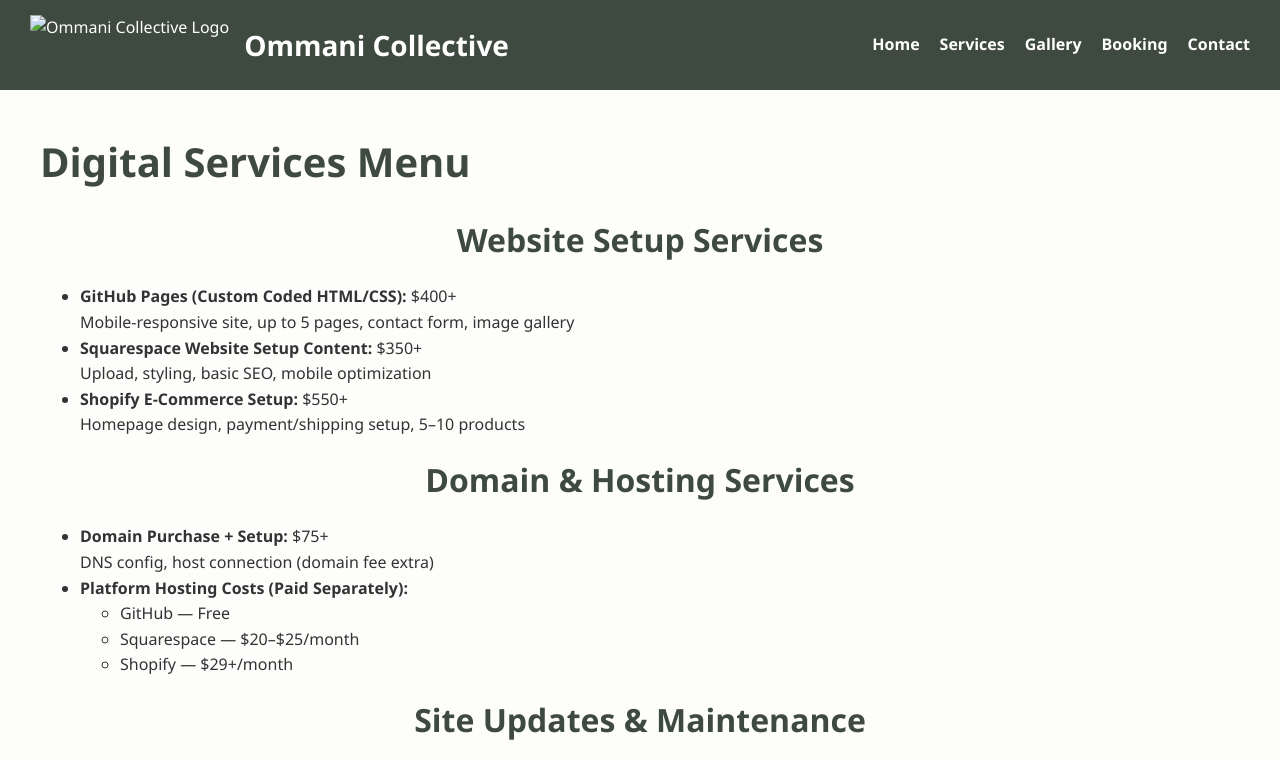
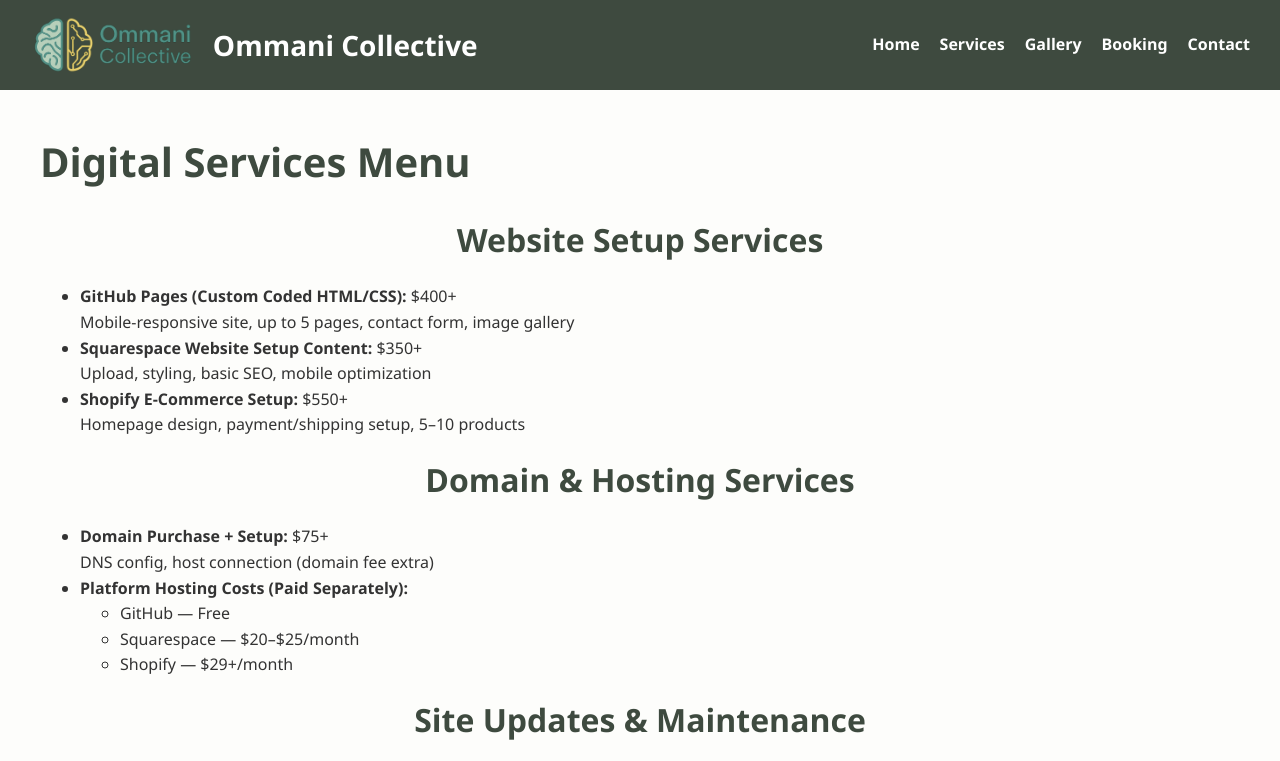
Before and after one commit to Ommani-alex/OmmaniCollective, a plain HTML site: page web_design.html in a window 1280 px wide. Shown: the top 761 px of the page. Drawn offline with Linux system fonts and the light colour scheme.

Commit message:
Update web_design.html

```diff
--- a/web_design.html
+++ b/web_design.html
@@ -9,7 +9,7 @@
 <body>
   <header>
     <div class="logo-title">
-      <img src="images/logo.png" alt="Ommani Collective Logo" class="logo" />
+      <img src="logo.png" alt="Ommani Collective Logo" class="logo">
       <span class="site-name">Ommani Collective</span>
     </div>
     <nav>
```
